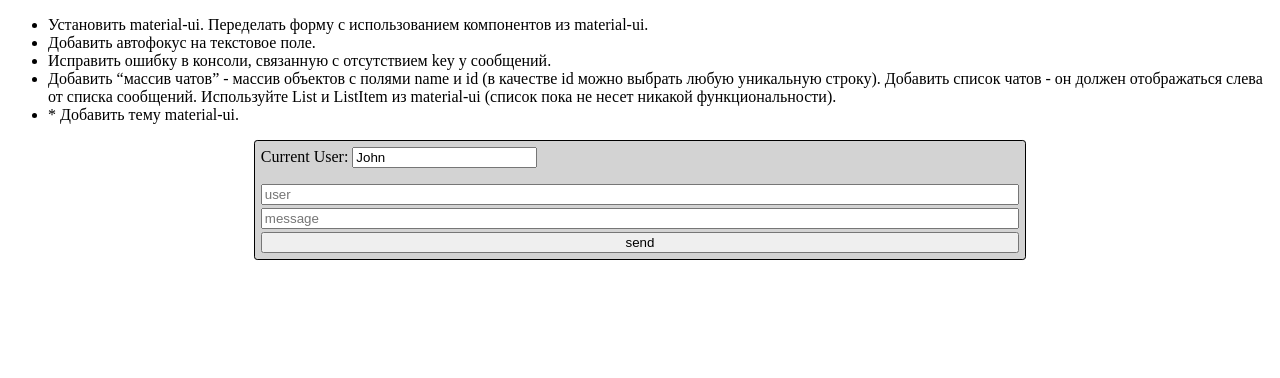
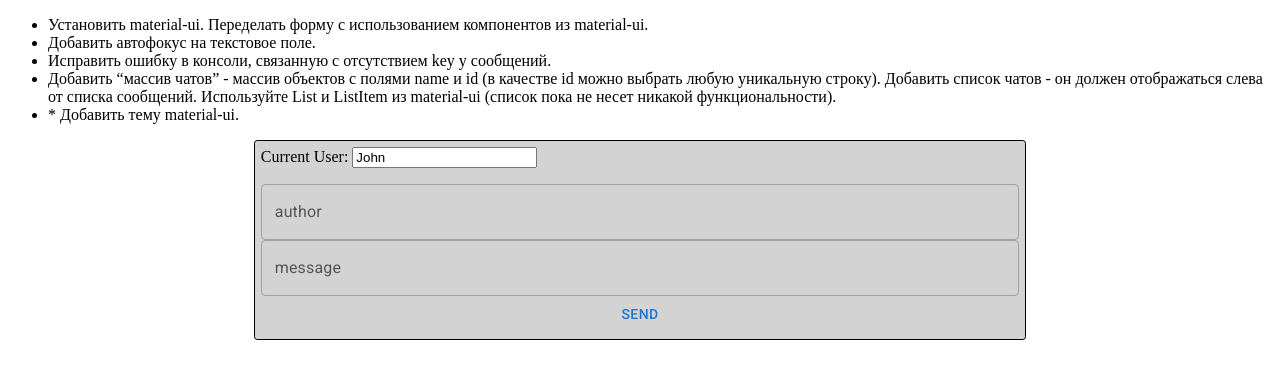
Before and after one commit to WolfManR/GeekBrainsReact, a React (Create React App) app in the folder study/: page / in a window 1280 px wide. Shown: the top 378 px of the page. Built offline with nearby package versions, Linux system fonts and the light colour scheme.

Commit message:
make message form to use material ui components

```diff
--- a/study/src/components/messageForm/MessageForm.jsx
+++ b/study/src/components/messageForm/MessageForm.jsx
@@ -1,6 +1,9 @@
 import { useState, forwardRef } from 'react'
+import Box from '@mui/material/Box'
+import TextField from '@mui/material/TextField'
+import Button from '@mui/material/Button'
 
-const MessageForm = forwardRef(({ onMessageSend }, ref) =>  {
+const MessageForm = forwardRef(({ onMessageSend }, ref) => {
   const [formMessage, setFormMessage] = useState({ author: '', body: '' })
 
   const sendMessage = (e) => {
@@ -11,29 +14,36 @@ const MessageForm = forwardRef(({ onMessageSend }, ref) =>  {
 
   return (
     <div>
-      <form className="form-message" onSubmit={sendMessage}>
-        <input
-          type="text"
-          placeholder="user"
+      <Box
+        component="form"
+        noValidate
+        autoComplete="off"
+        display="flex"
+        flexDirection="column"
+        onSubmit={sendMessage}
+      >
+        <TextField
+          id="user"
+          label="author"
           name="author"
-          ref={ref}
+          inputRef={ref}
           value={formMessage.author}
           onChange={(e) =>
             setFormMessage({ ...formMessage, author: e.target.value })
           }
         />
-        <input
-          type="text"
-          placeholder="message"
+        <TextField
+          id="message"
+          label="message"
           name="text"
-          ref={ref}
+          inputRef={ref}
           value={formMessage.body}
           onChange={(e) =>
             setFormMessage({ ...formMessage, body: e.target.value })
           }
         />
-        <button>send</button>
-      </form>
+        <Button type="submit">send</Button>
+      </Box>
     </div>
   )
 })
```
